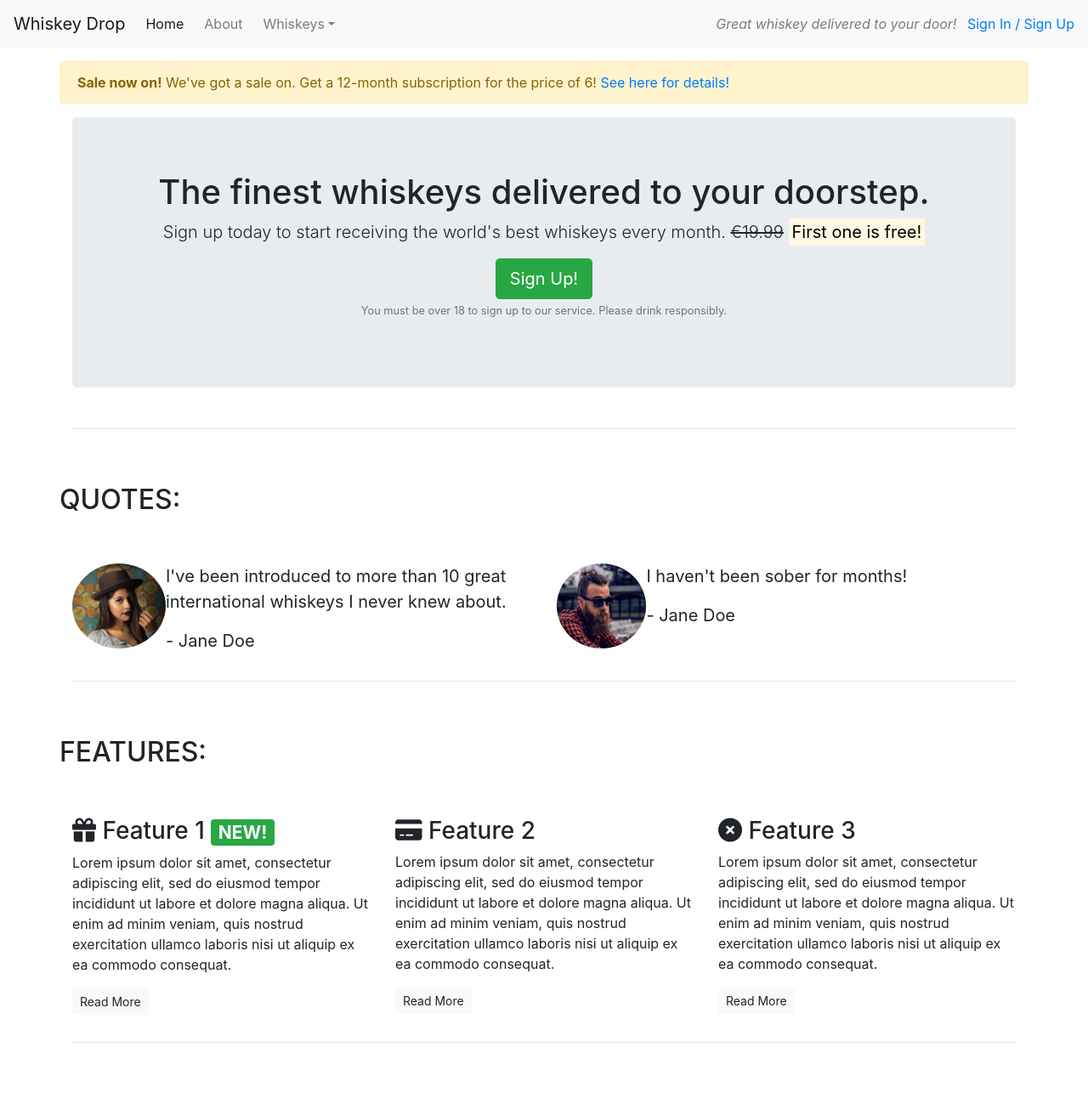
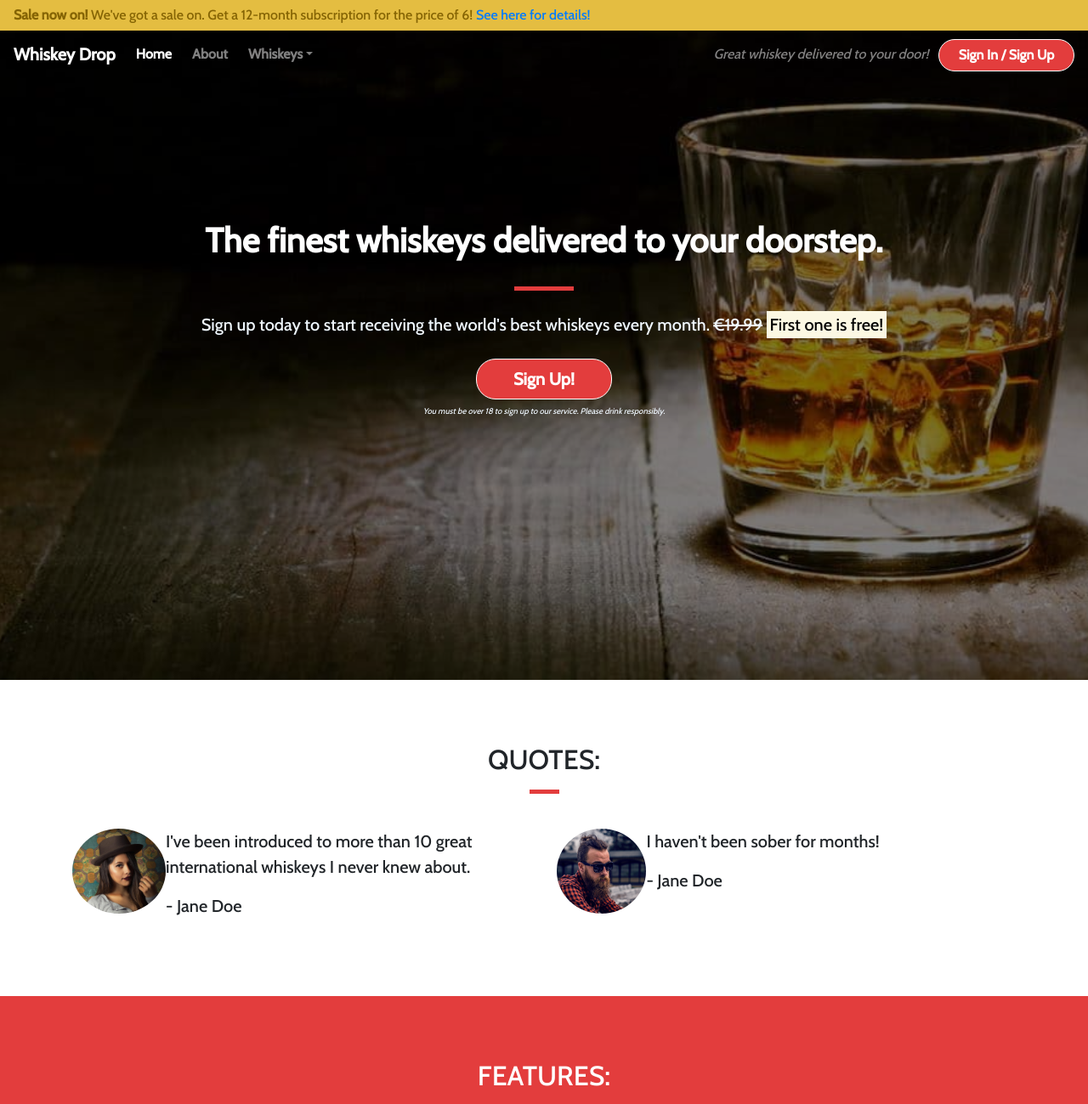
Before and after one commit to OniAkuma96/Bootstrap-Landing-Page, a plain HTML site: page index.html in a window 1280 px wide. Shown: the top 1299 px of the page at 85% size. Before the commit the page ends 1243 px from the top, so only its background shows below. Drawn offline with nearby package versions, Linux system fonts and the light colour scheme.

Commit message:
Override bootstrap styling with custom css

```diff
--- /dev/null
+++ b/assets/CSS/style.css
@@ -0,0 +1,184 @@
+body{
+    font-family: 'Cabin', sans-serif;
+}
+
+.container-wrapper{}
+
+.container-wrapper--red{
+    background-color: #e33d3d;
+    color: white;
+}
+
+.alert-container .col-12{
+    padding-left: 0;
+    padding-right: 0;
+}
+
+.site-wide-alert{
+    border-radius: 0;
+    margin-bottom: 0;
+    padding: 5px 15px;
+    background-color: #e4bd41;
+    border-color: #e4bd41;
+}
+
+.callout-container{
+    height: 100vh;
+
+    background: url(../images/Drinking-Scotch-for-the-first-time....jpg) no-repeat center center fixed;
+    -webkit-background-size: cover;
+    -moz-background-size: cover;
+    -o-background-size: cover;
+    background-size: cover;
+
+    display: flex;
+    align-items: center;
+    justify-content: center;
+
+    position: relative;
+}
+
+.opaque-overlay{
+    position: absolute;
+    top: 0;
+    left: 0;
+    height: 100%;
+    width: 100%;
+    background-color: rgba(0,0,0,0.5);
+}
+
+.quotes-container{}
+
+.features-container{}
+
+/*page headers*/
+.page-header{
+    margin-bottom: 0;
+    border-bottom: 0;
+    text-align: center;
+}
+
+.page-header h2{
+    margin-top: 0;
+}
+
+.quotes .page-header{
+    margin-bottom: 25px;
+}
+
+/*block dividers*/
+.block-divider{
+    width: 70px;
+    height: 5px;
+    border: 0;
+    background-color: #e33d3d;
+}
+
+.block-divider--short{
+    width: 35px;
+}
+
+.block-divider--white{
+    background-color: #fff;
+}
+
+/* Content Containers*/
+.content-container{
+    padding-top: 75px;
+    padding-bottom: 75px;
+}
+
+/*Navbar*/
+.navalert-container{
+    position: absolute;
+    top: 0;
+    left: 0;
+    padding-left: 0;
+    padding-right: 0;
+    z-index: 1;
+}
+
+.navbar{
+    margin-bottom: 0;
+    border: 0;
+    width: 100%;
+    background-color: rgba(0,0,0,0.25);
+}
+
+.navbar .navbar-toggler{
+    border: 0;
+}
+
+.navbar-brand{
+    font-weight: bold;
+}
+
+.navbar .navbar-nav a{
+    font-weight: bold;
+}
+
+
+/*jumbotron*/
+.jumbotron{
+    background-color: transparent;
+}
+
+.jumbotron-header{
+    color: white;
+    font-weight: bold;
+    margin-bottom: 30px;
+}
+
+.jumbotron .lead{
+    margin: 25px 0;
+    color: aliceblue;
+}
+
+.jumbotron small{
+    font-size: 60%;
+    font-style: italic;
+    color: aliceblue;
+}
+
+/*buttons*/
+.btn--cta{
+    font-weight: bold;
+    border-radius: 23px;
+    width: 160px;
+}
+
+.btn--red{
+    color: white;
+    background-color: #e33d3d;
+    border-color: white;
+    border-width: 1px;
+}
+
+.btn--red:hover,
+.btn--red:active,
+.btn--red:focus,
+.btn--red:active:focus{
+    background-color: #a32626;
+    border-color: black;
+}
+
+.feature{
+    text-align: center;
+    margin-bottom: 40px;
+}
+
+.feature i{
+    margin-bottom: 20px;
+    font-size: 45px;
+    line-height: 45px;
+}
+
+.feature .btn{
+    background-color: white;
+    border-color: white;
+    border-radius: 15px;
+    min-width: 100px;
+    font-weight: bold;
+    margin-top: 10px;
+    color: #e33d3d;
+}
--- a/index.html
+++ b/index.html
@@ -7,9 +7,22 @@
     <link rel="stylesheet" href="https://stackpath.bootstrapcdn.com/bootstrap/4.1.3/css/bootstrap.min.css" integrity="sha384-MCw98/SFnGE8fJT3GXwEOngsV7Zt27NXFoaoApmYm81iuXoPkFOJwJ8ERdknLPMO" crossorigin="anonymous">
     <script src="https://stackpath.bootstrapcdn.com/bootstrap/4.1.3/js/bootstrap.min.js" integrity="sha384-ChfqqxuZUCnJSK3+MXmPNIyE6ZbWh2IMqE241rYiqJxyMiZ6OW/JmZQ5stwEULTy" crossorigin="anonymous"></script>
     <script src="https://kit.fontawesome.com/80fd661972.js" crossorigin="anonymous"></script>
+    <link rel="preconnect" href="https://fonts.gstatic.com">
+    <link href="https://fonts.googleapis.com/css2?family=Cabin:wght@500&display=swap" rel="stylesheet">
+    <link rel="stylesheet" href="assets/CSS/style.css" type="text/css">
 </head>
 <body>
-    <nav class="navbar navbar-light navbar-expand-sm bg-light">
+    <div class="container-fluid navalert-container">
+        <div class="container-fluid alert-container">
+            <div class="row d-none d-sm-block">
+                <div class="col-12">
+                    <div class="site-wide-alert alert alert-warning">
+                        <strong>Sale now on!</strong> We've got a sale on. Get a 12-month subscription for the price of 6! <a href="/">See here for details!</a>
+                    </div>
+                </div>
+            </div>
+        </div>
+        <nav class="navbar navbar-dark navbar-expand-sm">
             <a href="/" class="navbar-brand">Whiskey Drop</a>
 
             <button class="navbar-toggler ml-auto" type="button" data-toggle="collapse" data-target="#navbarNavDropdown" aria-controls="navbarNavDropdown" aria-expanded="false" aria-label="Toggle navigation">
@@ -34,44 +47,43 @@
             </div>
             <div class="d-none d-md-block">
                 <p class="navbar-text my-auto mr-2"><i>Great whiskey delivered to your door!</i></p>
-            <a href="/login">Sign In / Sign Up</a>
+                <a href="/login" class="btn btn--cta btn--red">Sign In / Sign Up</a>
             </div>
         </nav>
-    <article class="container mt-3">
-        <div class="row d-none d-sm-block">
-            <div class="col12">
-                <div class="alert alert-warning">
-                    <strong>Sale now on!</strong> We've got a sale on. Get a 12-month subscription for the price of 6! <a href="/">See here for details!</a>
     </div>
-            </div>
-        </div>
+
+    <div class="container-fluid callout-container">
+        <div class="opaque-overlay">&nbsp;</div>
         <div class="row">
             <div class="col-12">
                 <section class="callout jumbotron text-center">
-                    <h1>The finest whiskeys delivered to your doorstep.</h1>
+                    <h1 class="jumbotron-header">The finest whiskeys delivered to your doorstep.</h1>
+                    <hr class="block-divider">
                      <p class="lead">Sign up today to start receiving the world's best whiskeys every month.
                         <s class="d-none d-sm-inline">€19.99</s>
                         <span class="d-inline d-sm-none"><br></span>
                         <strong><mark>First one is free!</mark></strong></p>
-                    <button class="btn btn-success btn-lg" data-toggle="modal" data-target="#signUpModal">Sign Up!</button>
+                    <button class="btn btn--cta btn--red btn-lg" data-toggle="modal" data-target="#signUpModal">Sign Up!</button>
                     <p class="text-muted"><small>You must be over 18 to sign up to our service. Please drink responsibly.</small></p>
                 </section>
             </div>
         </div>
-        <hr>
+    </div>
 
-
+    <div class="container-wrapper">
+        <div class="container quotes-container content-container">
             <section class="quotes">
                 <div class="row">
-                <div class="col12 my-5">
+                    <div class="col-12 page-header">
                         <h2 class="text-uppercase">Quotes:</h2>
+                        <hr class="block-divider block-divider--short">
                     </div>
                 </div>
                 <div class="row">
-                <div class="col12 col-md-6">
+                    <div class="col-12 col-md-6">
                         <div class="media">
                             <div class="d-none d-sm-block">
-                            <img src="images/girl-image.png" class="rounded-circle" mr-3 height=100>
+                                <img src="assets/images/girl-image.png" class="rounded-circle" mr-3 height=100>
                             </div>
                             <div class="media-body">
                                 <blockquote class="blockquote">
@@ -81,10 +93,10 @@
                             </div>
                         </div>
                     </div>
-                <div class="col12 col-md-6">
+                    <div class="col-12 col-md-6">
                         <div class="media">
                             <div class="d-none d-sm-block">
-                            <img src="images/guy-image.png" class="rounded-circle" mr-3 height=100>
+                                <img src="assets/images/guy-image.png" class="rounded-circle" mr-3 height=100>
                             </div>
                             <div class="media-body">
                                 <blockquote class="blockquote">
@@ -96,42 +108,44 @@
                     </div>
                 </div>
             </section>
-        <hr>
+        </div>
+    </div>
 
-
+    <div class="container-wrapper container-wrapper--red">
+        <div class="container features-container content-container">
             <section class="features">
                 <div class="row">
-                <div class="col12 my-5">
+                    <div class="col-12 page-header">
                         <h2 class="text-uppercase">Features:</h2>
+                        <hr class="block-divider block-divider--short block-divider--white">
                     </div>
                 </div>
                 <div class="row">
-                <div class="col12 col-md-6 col-lg-4">
+                    <div class="col-12 col-md-6 col-lg-4">
                         <div class="feature">
-                        <h3><i class="fas fa-gift d-none d-sm-inline"></i> Feature 1 <span class="badge badge-success">NEW!</span></h3>
+                            <h3><i class="fas fa-gift d-none d-sm-block"></i> Feature 1 <span class="badge badge-success">NEW!</span></h3>
                             <p>Lorem ipsum dolor sit amet, consectetur adipiscing elit, sed do eiusmod tempor incididunt ut labore et dolore magna aliqua. Ut enim ad minim veniam, quis nostrud exercitation ullamco laboris nisi ut aliquip ex ea commodo consequat.</p>
                             <p><a class="btn btn-sm btn-light" href="">Read More</a></p>
                         </div>
                     </div>
-                <div class="col12 col-md-6 col-lg-4">
+                    <div class="col-12 col-md-6 col-lg-4">
                         <div class="feature">
-                        <h3><i class="fas fa-credit-card d-none d-sm-inline"></i> Feature 2</h3>
+                            <h3><i class="fas fa-credit-card d-none d-sm-block"></i> Feature 2</h3>
                             <p>Lorem ipsum dolor sit amet, consectetur adipiscing elit, sed do eiusmod tempor incididunt ut labore et dolore magna aliqua. Ut enim ad minim veniam, quis nostrud exercitation ullamco laboris nisi ut aliquip ex ea commodo consequat.</p>
                             <p><a class="btn btn-sm btn-light" href="">Read More</a></p>
                         </div>
                     </div>
-                <div class="col12 d-md-none d-lg-block col-lg-4">
+                    <div class="col-12 d-md-none d-lg-block col-lg-4">
                         <div class="feature">
-                        <h3><i class="fas fa-times-circle d-none d-sm-inline"></i> Feature 3</h3>
+                            <h3><i class="fas fa-times-circle d-none d-sm-block"></i> Feature 3</h3>
                             <p>Lorem ipsum dolor sit amet, consectetur adipiscing elit, sed do eiusmod tempor incididunt ut labore et dolore magna aliqua. Ut enim ad minim veniam, quis nostrud exercitation ullamco laboris nisi ut aliquip ex ea commodo consequat.</p>
                             <p><a class="btn btn-sm btn-light" href="">Read More</a></p>
                         </div>
                     </div>
                 </div>
             </section>
-        <hr>
-
-    </article>
+        </div>
+    </div>
 
     <div class="modal" tabindex="-1" role="dialog" id="signUpModal">
         <div class="modal-dialog" role="document">
```
Also changed, not shown: assets/images/Drinking-Scotch-for-the-first-time....jpg (added), assets/images/girl-image.png (renamed from images/girl-image.png), assets/images/guy-image.png (renamed from images/guy-image.png). Lines whose indentation alone changed are shown as unchanged.
